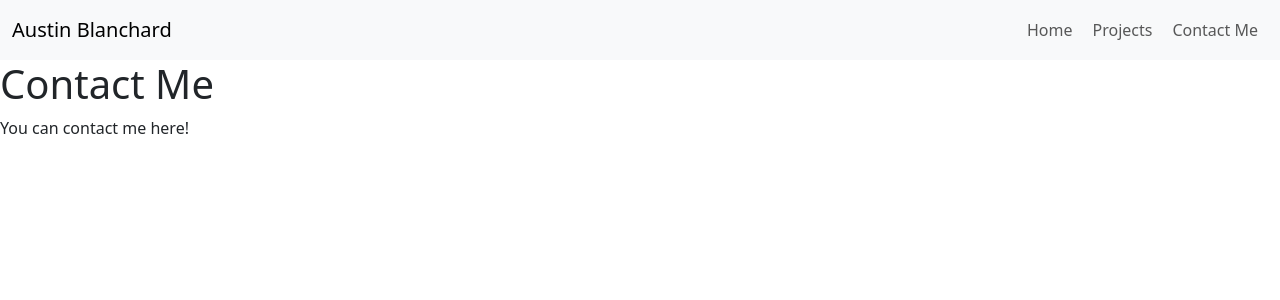
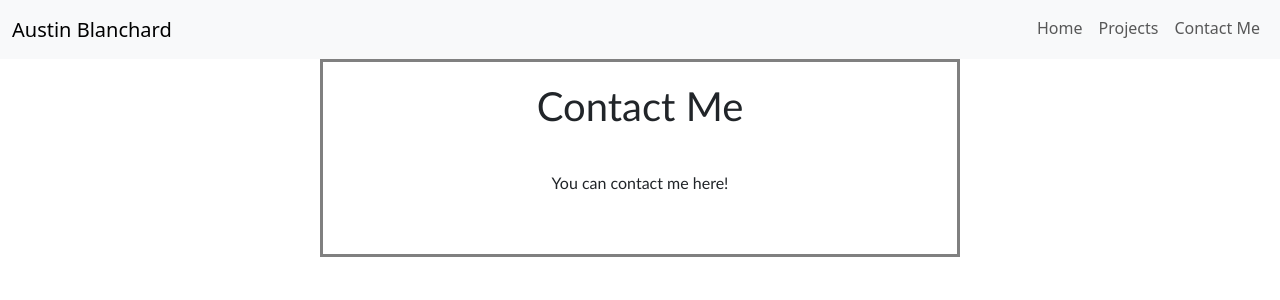
Before and after one commit to Nitsua365/MyWebsite, a React (Create React App) app in the folder Frontend/my-app/: page /ContactMe in a window 1280 px wide. Shown: the top 300 px of the page. Built offline with nearby package versions, Linux system fonts and the light colour scheme.

Commit message:
added api call to get github information and added CSS transitions

```diff
--- a/Frontend/my-app/package.json
+++ b/Frontend/my-app/package.json
@@ -6,6 +6,7 @@
     "@testing-library/jest-dom": "^5.16.1",
     "@testing-library/react": "^12.1.2",
     "@testing-library/user-event": "^13.5.0",
+    "axios": "^0.24.0",
     "react": "^17.0.2",
     "react-dom": "^17.0.2",
     "react-router-dom": "^6.2.1",
--- a/Frontend/my-app/src/App.css
+++ b/Frontend/my-app/src/App.css
@@ -7,41 +7,135 @@
 } */
 
 .HomeNav {
-  border: 2px solid transparent;
-  transition: border 0.45s;
-  transition: all ease-in-out 0.45s;
+  border-bottom: 3px solid transparent;
+  transition: border .4s;
 }
 
 .HomeNav:hover {
-  border: 1px solid black;
-  background-color: rgb(202, 199, 199);
+  border-bottom: 3px solid grey;
 }
 
 .ProjectsNav {
-  border: 2px solid transparent;
-  transition: border 0.45s;
-  transition: all ease-in-out 0.45s;
+  border-bottom: 3px solid transparent;
+  transition: border .4s;
 }
 
 .ProjectsNav:hover {
-  border: 1px solid black;
-  background-color: rgb(202, 199, 199);
+  border-bottom: 3px solid grey;
 }
 
 .ContactMeNav {
-  border: 2px solid transparent;
-  transition: border 0.45s;
-  transition: all ease-in-out 0.45s;
+  border-bottom: 3px solid transparent;
+  transition: border .4s;
 }
 
 .ContactMeNav:hover {
-  border: 1px solid black;
-  background-color: rgb(202, 199, 199);
+  border-bottom: 3px solid grey;
 }
 
 .NavigationBar {
   padding-top: 0px;
   padding-bottom: 0px;
+}
+
+.Jumbotron {
+  margin: auto;
+  width: 50%;
+  border: 3px solid grey;
+  padding: 10px;
+  text-align: center;
+  vertical-align: middle;
+  line-height: 90px;
+}
+
+#Jumbo-header {
+  padding-top: 10px;
+  font-family: 'Trebuchet MS', 'Lucida Sans Unicode', 'Lucida Grande', 'Lucida Sans', Arial, sans-serif
+}
+
+#Jumbo-SubMsg {
+  font-family: 'Trebuchet MS', 'Lucida Sans Unicode', 'Lucida Grande', 'Lucida Sans', Arial, sans-serif;
+}
+
+.GitHub-Cards {
+  padding-top: 10px;
+  padding-left: 100px;
+  padding-right: 100px;
+  padding-bottom: 10px;
+}
+
+#Github-Cards-FirstRow {
+  padding-bottom: 5px;
+}
+
+#Github-Cards-SecondRow {
+  padding-top: 5px;
+}
+
+#cardOne-title {
+  /* border-bottom: 1px solid gray; */
+  text-align: center;
+  border-bottom: 3px solid transparent;
+  transition: border .4s;
+}
+
+#cardOne:hover > #cardOne-title {
+  border-bottom: 1px solid grey;
+}
+
+#cardTwo-title {
+  /* border-bottom: 1px solid gray; */
+  text-align: center;
+  border-bottom: 3px solid transparent;
+  transition: border .4s;
+}
+
+#cardTwo:hover > #cardTwo-title {
+  border-bottom: 1px solid grey;
+}
+
+#cardThree-title {
+  /* border-bottom: 1px solid gray; */
+  text-align: center;
+  border-bottom: 3px solid transparent;
+  transition: border .4s;
+}
+
+#cardThree:hover > #cardThree-title {
+  border-bottom: 1px solid grey;
+}
+
+#cardFour-title {
+  /* border-bottom: 1px solid gray; */
+  text-align: center;
+  border-bottom: 3px solid transparent;
+  transition: border .4s;
+}
+
+#cardFour:hover > #cardFour-title {
+  border-bottom: 1px solid grey;
+}
+
+#cardFive-title {
+  /* border-bottom: 1px solid gray; */
+  text-align: center;
+  border-bottom: 3px solid transparent;
+  transition: border .4s;
+}
+
+#cardFive:hover > #cardFive-title {
+  border-bottom: 1px solid grey;
+}
+
+#cardSix-title {
+  /* border-bottom: 1px solid gray; */
+  text-align: center;
+  border-bottom: 3px solid transparent;
+  transition: border .4s;
+}
+
+#cardSix:hover > #cardSix-title {
+  border-bottom: 1px solid grey;
 }
 
 /* .NavBar-ButtonGroup {
--- a/Frontend/my-app/src/components/Jumbotron.js
+++ b/Frontend/my-app/src/components/Jumbotron.js
@@ -3,9 +3,9 @@ import React from 'react'
 const Jumbotron = ({ header, subMsg }) => {
   return (
     <div className='Jumbotron'>
-      <h1>{header}</h1>
+      <h1 id="Jumbo-header">{header}</h1>
 
-      <p>{subMsg}</p>
+      <p id="Jumbo-SubMsg">{subMsg}</p>
     </div>
   )
 }
--- a/Frontend/my-app/src/components/Projects.js
+++ b/Frontend/my-app/src/components/Projects.js
@@ -1,12 +1,84 @@
-import React from 'react'
-import { Card } from 'reactstrap';
+import React, { useEffect, useState } from 'react'
+import { Card, CardBody, CardTitle, CardSubtitle, CardLink, CardText, Row, Col, Button, CardHeader } from 'reactstrap';
 import Jumbotron from './Jumbotron';
-
+import axios from "axios";
 
 const Projects = () => {
+
+  const [github, setGithub] = useState([]);
+  const [dataLoaded, setLoaded] = useState(false);
+
+  const GITHUB_USERNAME = 'Nitsua365';
+
+  useEffect(() => {
+      axios.get(
+        `https://gh-pinned-repos-5l2i19um3.vercel.app/?username=${GITHUB_USERNAME}`
+      ).then(res => {
+        setGithub(res.data);
+      }).then(() => {
+        setLoaded(true);
+        // console.log(github);
+      })
+      .catch(err => {
+        console.error(err);
+      })
+
+  }, []);
+
   return (
     <>
       <Jumbotron header='Projects' subMsg='These are my projects' />
+
+      <div className='GitHub-Cards'>
+        <Row id='Github-Cards-FirstRow'>
+        <Col sm="4">
+          {dataLoaded && <Card body outline color="secondary" id="cardOne">
+            <CardTitle id="cardOne-title">{github[0].repo}</CardTitle>
+            <CardText>{github[0].description}</CardText>
+            <Button>Checkout {github[0].repo}</Button>
+          </Card>}
+        </Col>
+        <Col sm="4">
+          {dataLoaded && <Card body outline color="secondary" id="cardTwo">
+            <CardTitle id="cardTwo-title">{github[1].repo}</CardTitle>
+            <CardText>{github[1].description}</CardText>
+            <Button>Checkout {github[1].repo}</Button>
+          </Card>}
+        </Col>
+        <Col sm="4">
+          {dataLoaded && <Card body outline color="secondary" id="cardThree">
+            <CardTitle id="cardThree-title">{github[2].repo}</CardTitle>
+            <CardText>{github[2].description}</CardText>
+            <Button>Checkout {github[2].repo}</Button>
+          </Card>}
+        </Col>
+        </Row>
+
+        <Row id='Github-Cards-SecondRow'>
+        <Col sm="4">
+          {dataLoaded && <Card body outline color="secondary" id="cardFour">
+            <CardTitle id="cardFour-title">{github[3].repo}</CardTitle>
+            <CardText>{github[3].description}</CardText>
+            <Button>Checkout {github[3].repo}</Button>
+          </Card>}
+        </Col>
+        <Col sm="4">
+          {dataLoaded && <Card body outline color="secondary" id="cardFive">
+            <CardTitle id="cardFive-title">{github[4].repo}</CardTitle>
+            <CardText>{github[4].description}</CardText>
+            <Button>Checkout {github[4].repo}</Button>
+          </Card>}
+        </Col>
+        <Col sm="4">
+          {dataLoaded && <Card body outline color="secondary" id="cardSix">
+            <CardTitle id="cardSix-title">{github[5].repo}</CardTitle>
+            <CardText>{github[5].description}</CardText>
+            <Button>Checkout {github[5].repo}</Button>
+          </Card>}
+        </Col>
+        </Row>
+      </div>
+
     </>
   )
 }
```
Also changed, not shown: Frontend/my-app/src/components/NavigationBar.js (+0 -18 lines), 1 other file (tests, documents, lock files or other folders).
